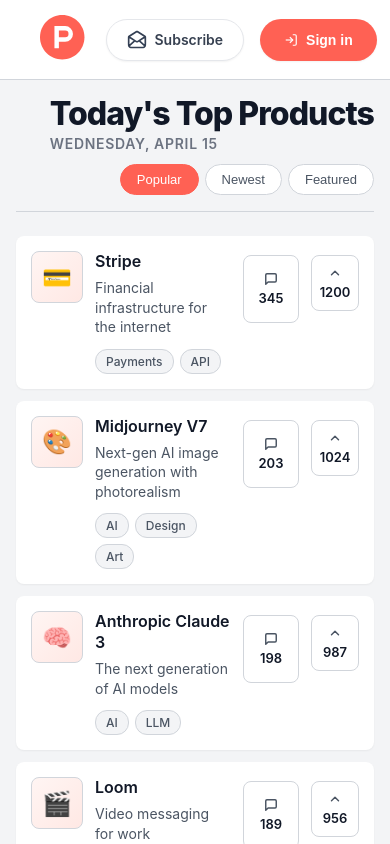
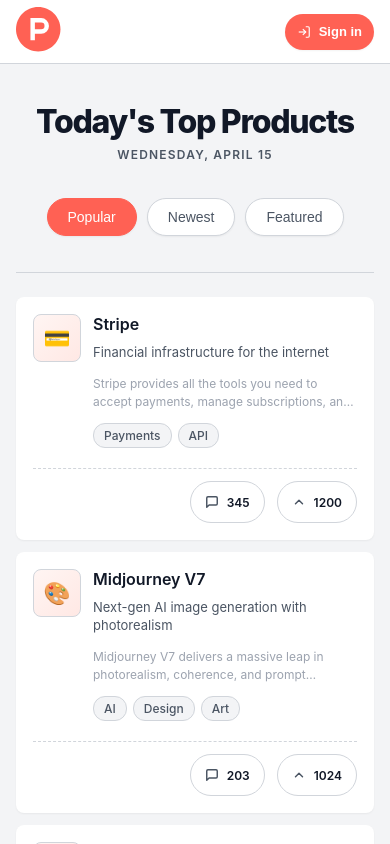
Before and after one commit to AbhimanRajCoder/PRODUCTHUNT-CLONE, a React (Vite) app: page / in a window 390 px wide. Shown: the top 844 px of the page. Built offline with nearby package versions, Linux system fonts and the light colour scheme; data requests are answered from the project's data file.

Commit message:
added favicon, fixed responsiveness, and UI for smaller screens (spacings, alignments, UI over multiple breakpoints)

```diff
--- a/index.html
+++ b/index.html
@@ -2,7 +2,7 @@
 <html lang="en">
   <head>
     <meta charset="UTF-8" />
-    <link rel="icon" type="image/svg+xml" href="/favicon.svg" />
+    <link rel="icon" type="image/png" href="/logo-icon.png" />
     <meta name="viewport" content="width=device-width, initial-scale=1.0" />
     <title>producthunt-clone</title>
   </head>
--- a/src/components/ProductCard/ProductCard.css
+++ b/src/components/ProductCard/ProductCard.css
@@ -147,7 +147,7 @@
 
 /* Specific styling for Comments */
 .comment-box:hover {
-  border-color: #3b82f6; /* A soft blue for comments */
+  border-color: #3b82f6;
   background-color: #f0f7ff;
 }
 
@@ -156,28 +156,71 @@
 }
 
 /* ===========================
-   Responsive
+   Mobile Responsiveness (Modern Stacked Layout)
    =========================== */
 
 @media (max-width: 600px) {
   .product-card {
-    padding: 14px;
+    display: grid;
+    grid-template-areas:
+      "thumb info"
+      "actions actions";
+    grid-template-columns: 48px 1fr;
     gap: 12px;
+    padding: 16px;
   }
 
   .product-thumbnail {
-    width: 52px;
-    height: 52px;
-    min-width: 52px;
-    font-size: 24px;
+    grid-area: thumb;
+    width: 48px;
+    height: 48px;
+    min-width: 48px;
+    font-size: 22px;
+  }
+
+  .product-info {
+    grid-area: info;
+  }
+
+  .product-name {
+    font-size: 16px;
+    margin-bottom: 2px;
+  }
+
+  .product-tagline {
+    font-size: 13px;
+    margin-bottom: 4px;
   }
 
   .product-description {
-    display: none;
+    display: -webkit-box;
+    -webkit-line-clamp: 2; /* Show 2 lines of description on mobile */
+    -webkit-box-orient: vertical;
+    overflow: hidden;
+    font-size: 12px;
+    margin-top: 4px;
+    color: #9ca3af;
   }
 
-  .upvote-box {
-    min-width: 48px;
-    height: 56px;
+  .product-actions {
+    grid-area: actions;
+    width: 100%;
+    justify-content: flex-end;
+    margin-top: 8px;
+    padding-top: 12px;
+    border-top: 1px dashed var(--border-color);
+  }
+
+  .action-box {
+    min-width: 60px;
+    height: 42px;
+    flex-direction: row;
+    gap: 8px;
+    padding: 0 14px;
+    border-radius: 21px;
+  }
+
+  .action-number {
+    font-size: 12px;
   }
 }
--- a/src/components/layout/Navbar.css
+++ b/src/components/layout/Navbar.css
@@ -207,7 +207,31 @@
 }
 
 @media (max-width: 640px) {
+  .navbar {
+    height: 64px;
+  }
+
+  .navbar-container {
+    padding: 0 16px;
+  }
+
   .search-box {
     display: none;
   }
+
+  .navbar-right {
+    gap: 8px;
+    margin-left: 0;
+  }
+
+  .btn-outline {
+    display: none;
+  }
+
+  .btn-primary {
+    height: 36px;
+    padding: 0 12px;
+    font-size: 13px;
+    border-radius: 18px;
+  }
 }
--- a/src/pages/Home.css
+++ b/src/pages/Home.css
@@ -291,36 +291,81 @@
 }
 
 /* ===========================
-   Responsive Layout
+   Responsive Layout (Multi-Step Breakdown)
    =========================== */
 
-@media (max-width: 1024px) {
-  .home-sidebar-right {
-    display: none;
-  }
-}
+/* Laptop/Large Screen (Default): All 3 visible */
 
-@media (max-width: 768px) {
-  .home-sidebar-left,
+/* Tablet/Mid-size: Hide Right Sidebar, keep Left Sidebar + Feed */
+@media (max-width: 1100px) {
   .home-sidebar-right {
     display: none;
   }
 
   .home-container {
-    flex-direction: column;
+    max-width: 900px;
   }
+}
 
-  .home-feed {
-    width: 100%;
-    flex: none;
+/* Mobile/Small Screen: Only Home Feed visible */
+@media (max-width: 768px) {
+  .home-sidebar-left {
+    display: none;
   }
 
   .home-page {
-    padding: 16px;
+    padding: 12px 16px;
+  }
+
+  .home-container {
+    padding: 0;
+    justify-content: center;
   }
 
   .feed-header {
     flex-direction: column;
-    gap: 12px;
+    align-items: center;
+    text-align: center;
+    gap: 20px;
+    padding: 12px 0 32px 0;
+    margin-bottom: 24px;
+    border-bottom: 1px solid var(--border-color);
+  }
+
+  .feed-title {
+    font-size: 32px;
+    letter-spacing: -0.04em;
+    margin-bottom: 4px;
+  }
+
+  .feed-date {
+    font-size: 12px;
+    margin-bottom: 12px;
+    color: var(--text-secondary);
+    letter-spacing: 0.1em;
+  }
+
+  .feed-filters {
+    width: 100%;
+    display: flex;
+    justify-content: center;
+    overflow-x: auto;
+    padding: 4px 0;
+    gap: 10px;
+    -webkit-overflow-scrolling: touch;
+    scrollbar-width: none;
+  }
+
+  .feed-filters::-webkit-scrollbar {
+    display: none;
+  }
+
+  .filter-btn {
+    padding: 10px 20px;
+    font-size: 14px;
+    white-space: nowrap;
+    flex-shrink: 0;
+    border-radius: 25px;
+    box-shadow: var(--shadow-sm);
   }
 }
```
Also changed, not shown: public/logo-icon.png (added).
